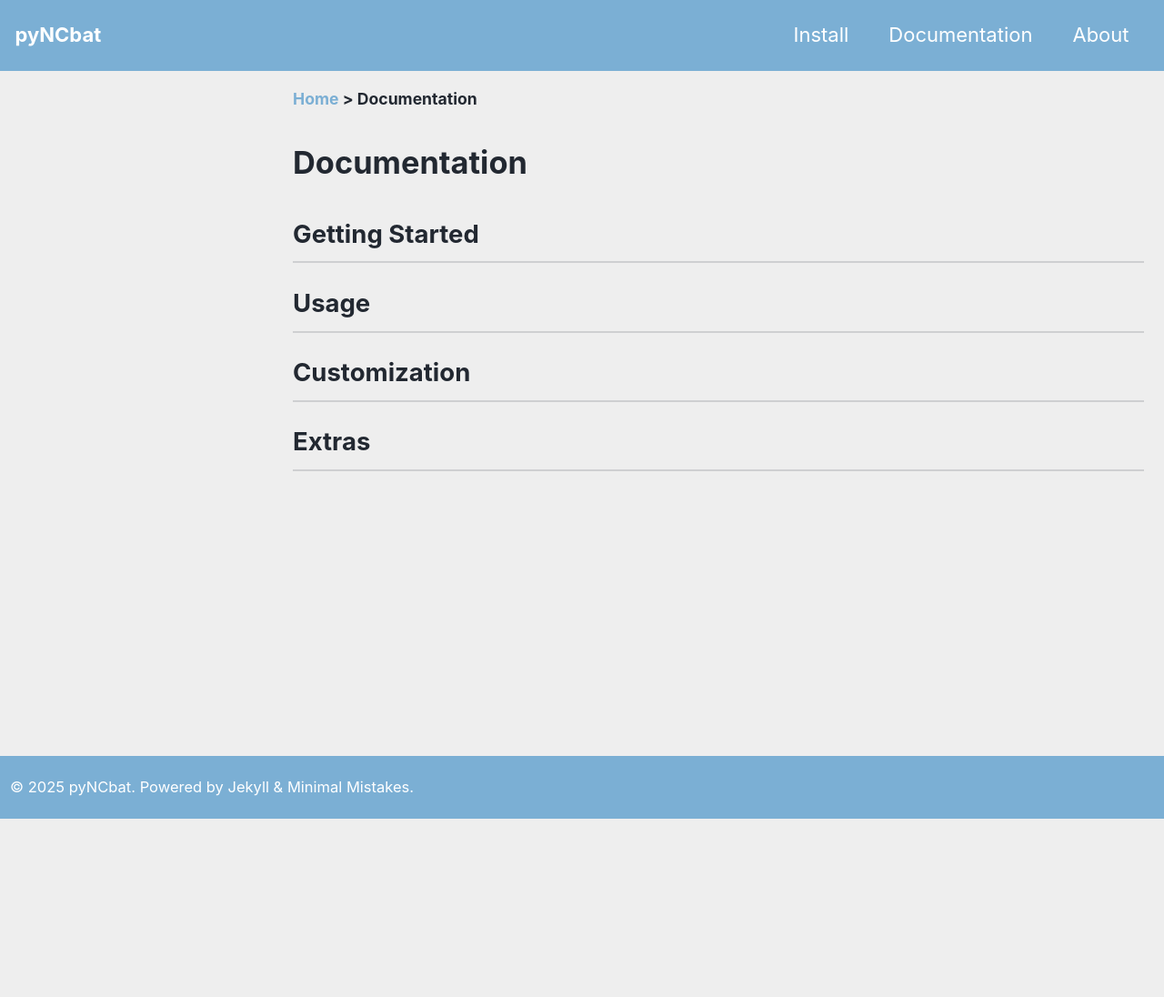
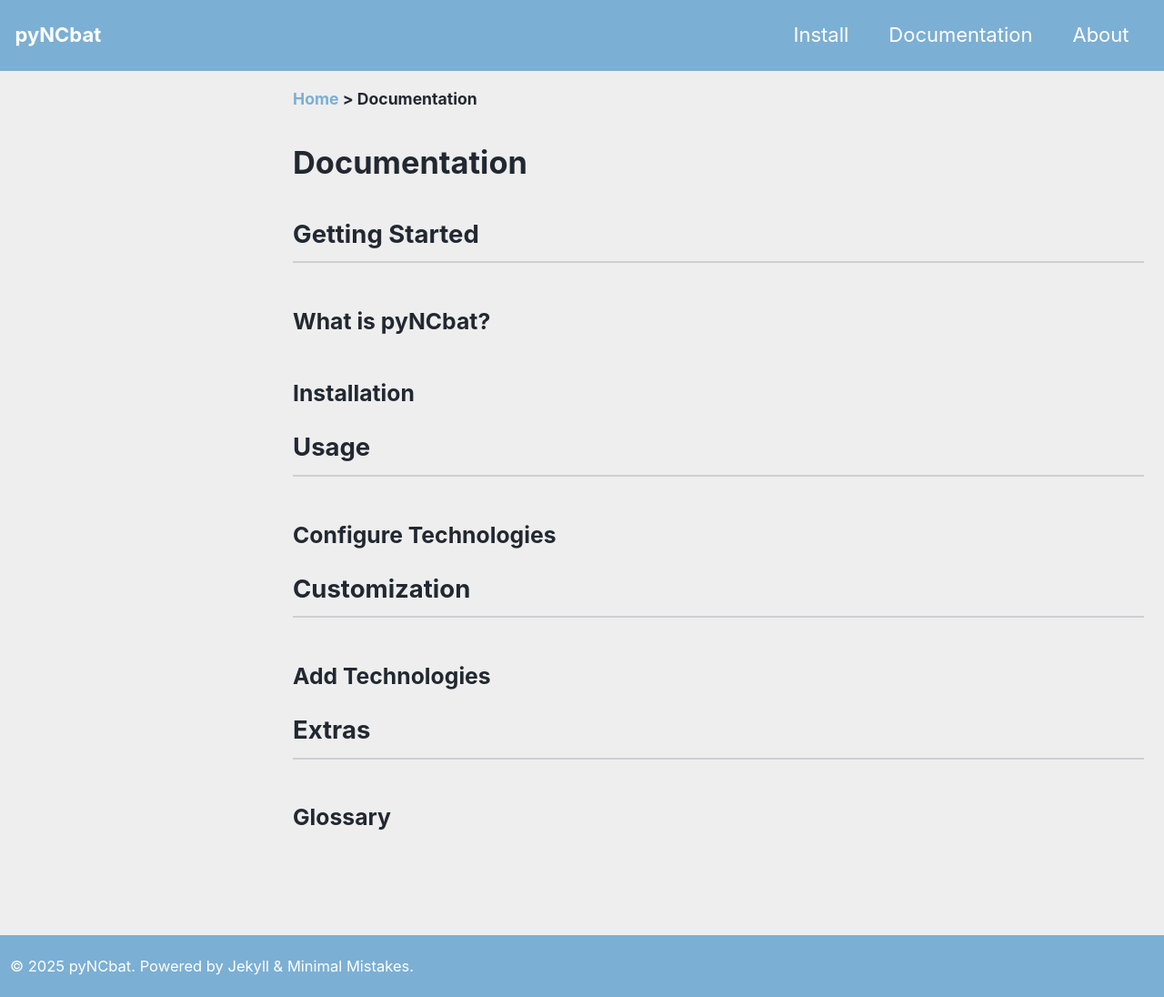
Before and after one commit to alexiom/pyNCbat, a Jekyll site: the page built from docs/_pages/documentation.md, in a window 1280 px wide. Shown: the whole page at 91% size. Built offline with Jekyll 4.4.1, drawn with Linux system fonts in a browser that asks for light colours; cached includes are drawn as plain includes; before the commit the page ends 900 px from its top, so only the background shows below that.

Commit message:
Update documentation.md

```diff
--- a/docs/_pages/documentation.md
+++ b/docs/_pages/documentation.md
@@ -6,8 +6,18 @@
 
 ## Getting Started
 
+### What is pyNCbat?
+
+### Installation
+
 ## Usage
+
+### Configure Technologies
 
 ## Customization
 
+### Add Technologies
+
 ## Extras
+
+### Glossary
```
